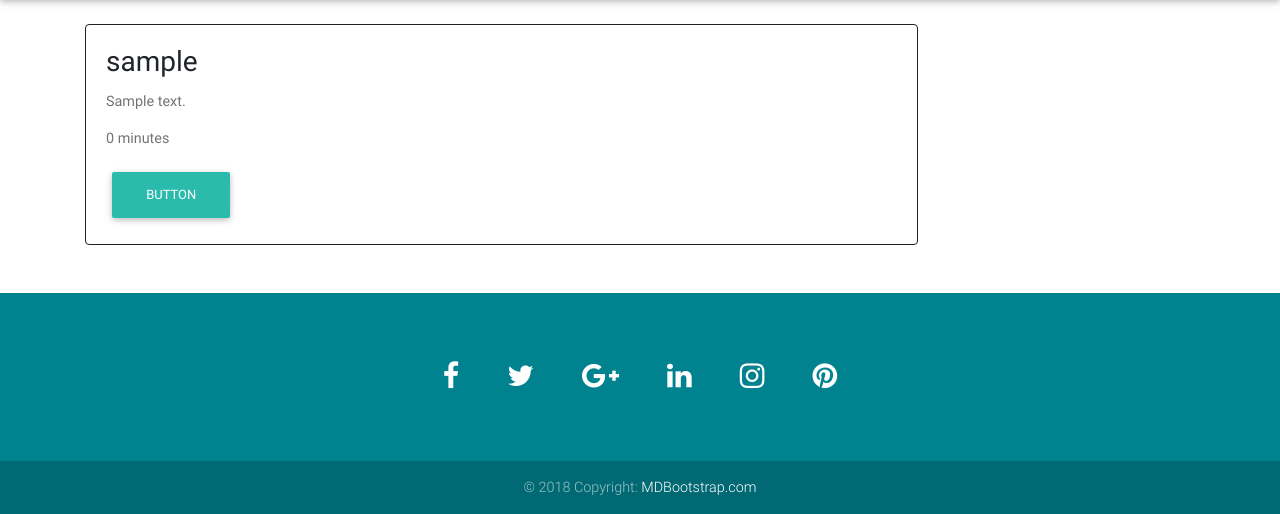
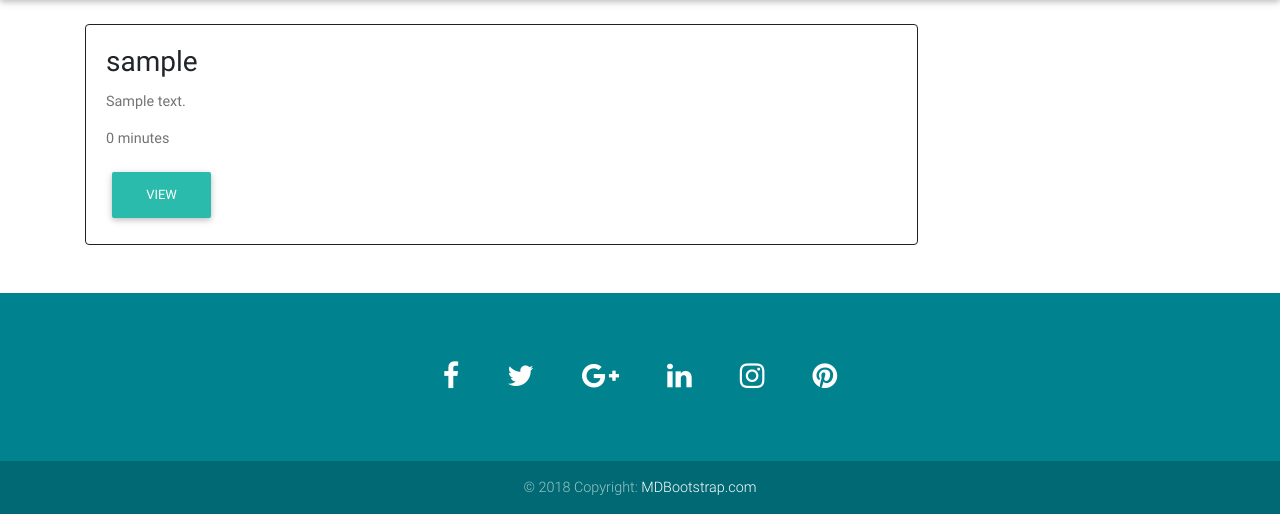
Before and after one commit to Alexmhack/django_tweetme, a Django app: page /tweet/ in a window 1280 px wide. Shown: the part 56-570 px from the top of the page. Run offline with Django 3.2, Linux system fonts and the light colour scheme; tables that the repository leaves empty hold one stand-in row (values such as "Sample post"); some libraries are stand-ins or nearby versions.

Commit message:
make some changes in template

```diff
--- a/tweets/templates/tweets/list_view.html
+++ b/tweets/templates/tweets/list_view.html
@@ -10,7 +10,7 @@
 		        <h3 class="card-title">{{ obj.user }}</h3>
 		        <p class="card-text">{{ obj.content }}</p>
 		        <p class="card-text">{{ obj.timestamp|timesince }}</p>
-		        <a href="{{ obj.get_absolute_url }}" class="btn btn-default">Button</a>
+		        <a href="{{ obj.get_absolute_url }}" class="btn btn-default">View</a>
 		    </div>
 		</div>
 		<!--/.Panel-->
```
